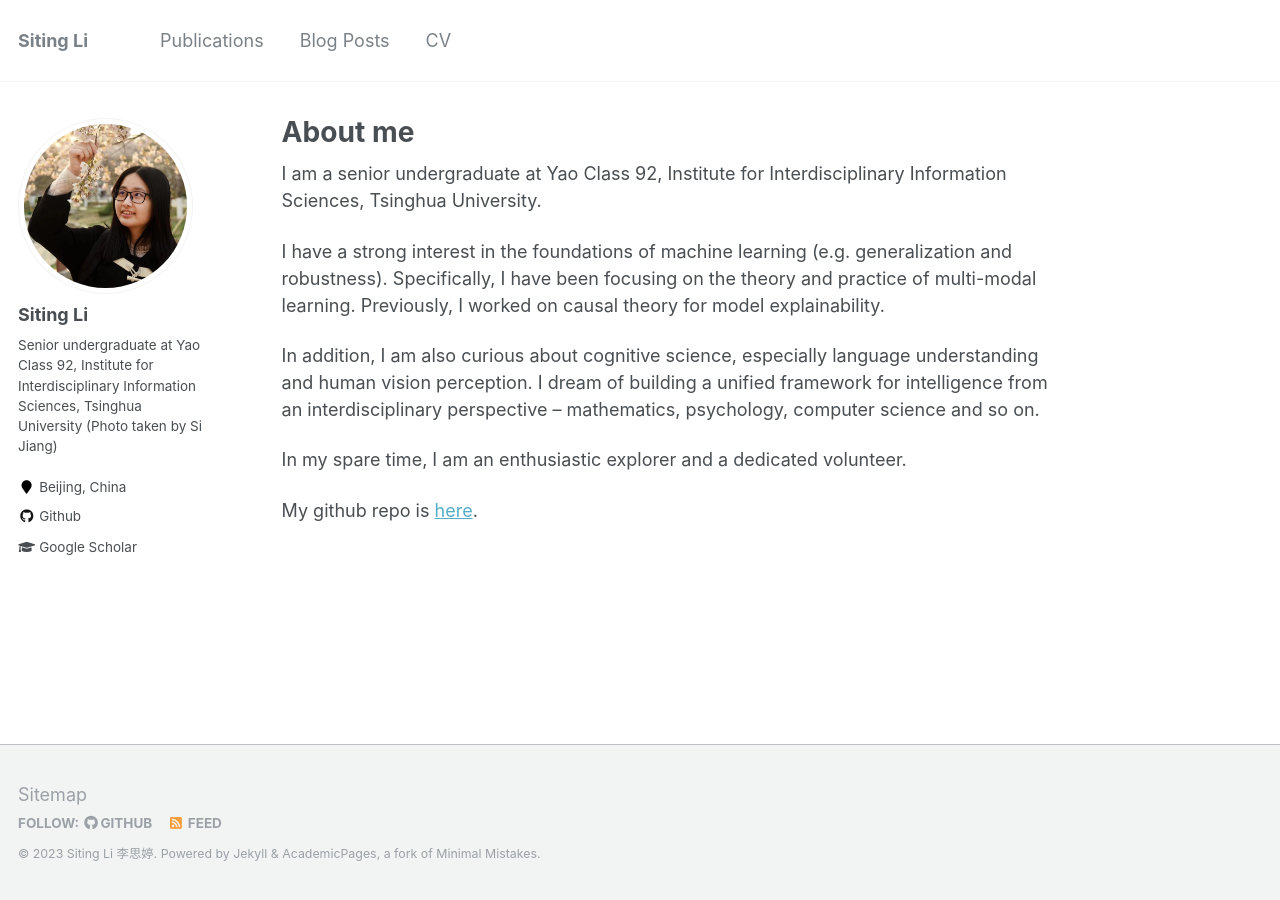
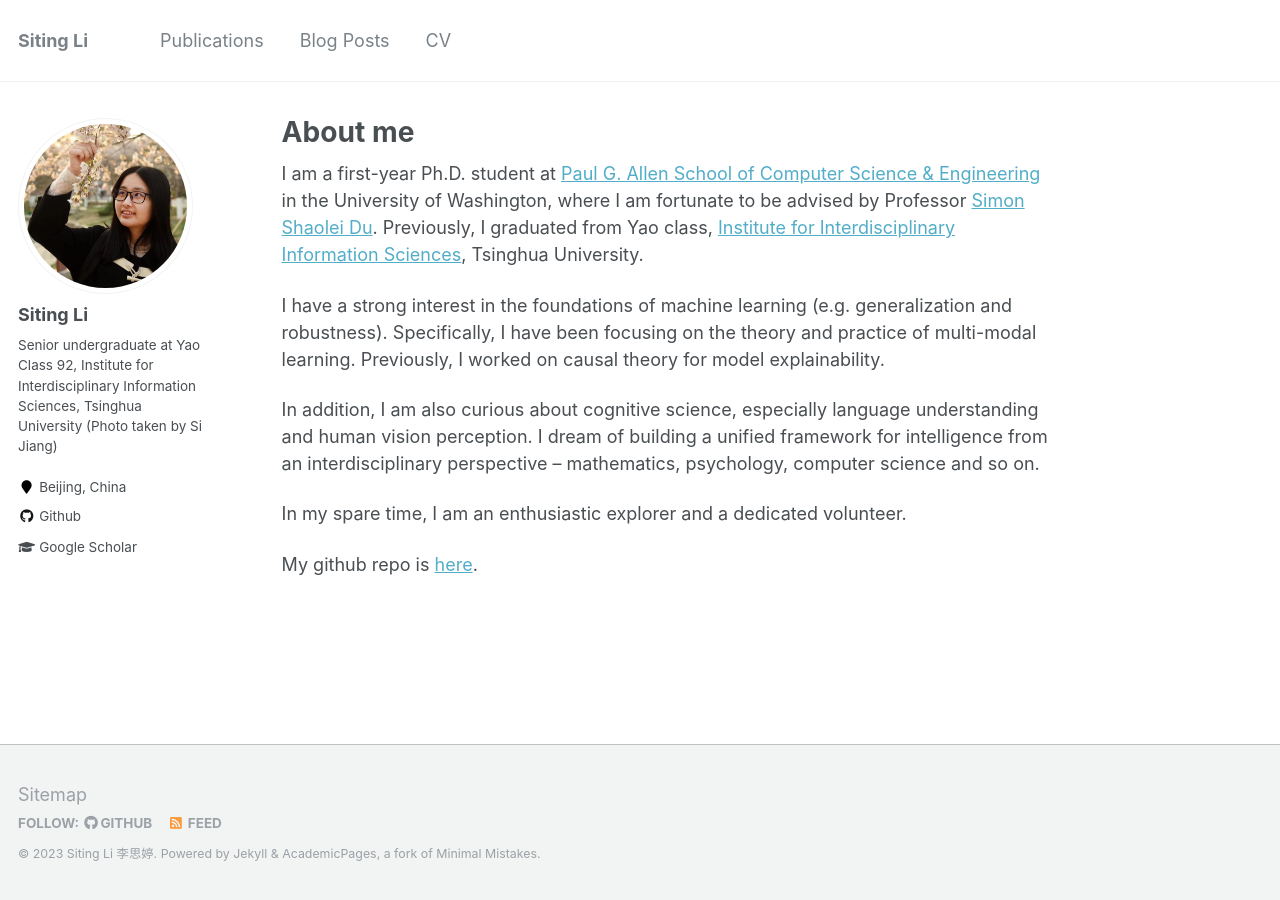
Before and after one commit to lst627/lst627.github.io, a Jekyll site: the page built from _pages/about.md, in a window 1280 px wide. Built offline with Jekyll 4.4.1, drawn with Linux system fonts in a browser that asks for light colours.

Commit message:
Update about.md

```diff
--- a/_pages/about.md
+++ b/_pages/about.md
@@ -8,7 +8,7 @@ redirect_from:
   - /about.html
 ---
 
-I am a senior undergraduate at Yao Class 92,  Institute for Interdisciplinary Information Sciences, Tsinghua University.
+I am a first-year Ph.D. student at [Paul G. Allen School of Computer Science & Engineering](https://www.cs.washington.edu/) in the University of Washington, where I am fortunate to be advised by Professor [Simon Shaolei Du](https://simonshaoleidu.com/). Previously, I graduated from Yao class, [Institute for Interdisciplinary Information Sciences](https://iiis.tsinghua.edu.cn/en/), Tsinghua University.
 
 I have a strong interest in the foundations of machine learning (e.g. generalization and robustness). Specifically, I have been focusing on the theory and practice of multi-modal learning. Previously, I worked on causal theory for model explainability.
 
```
